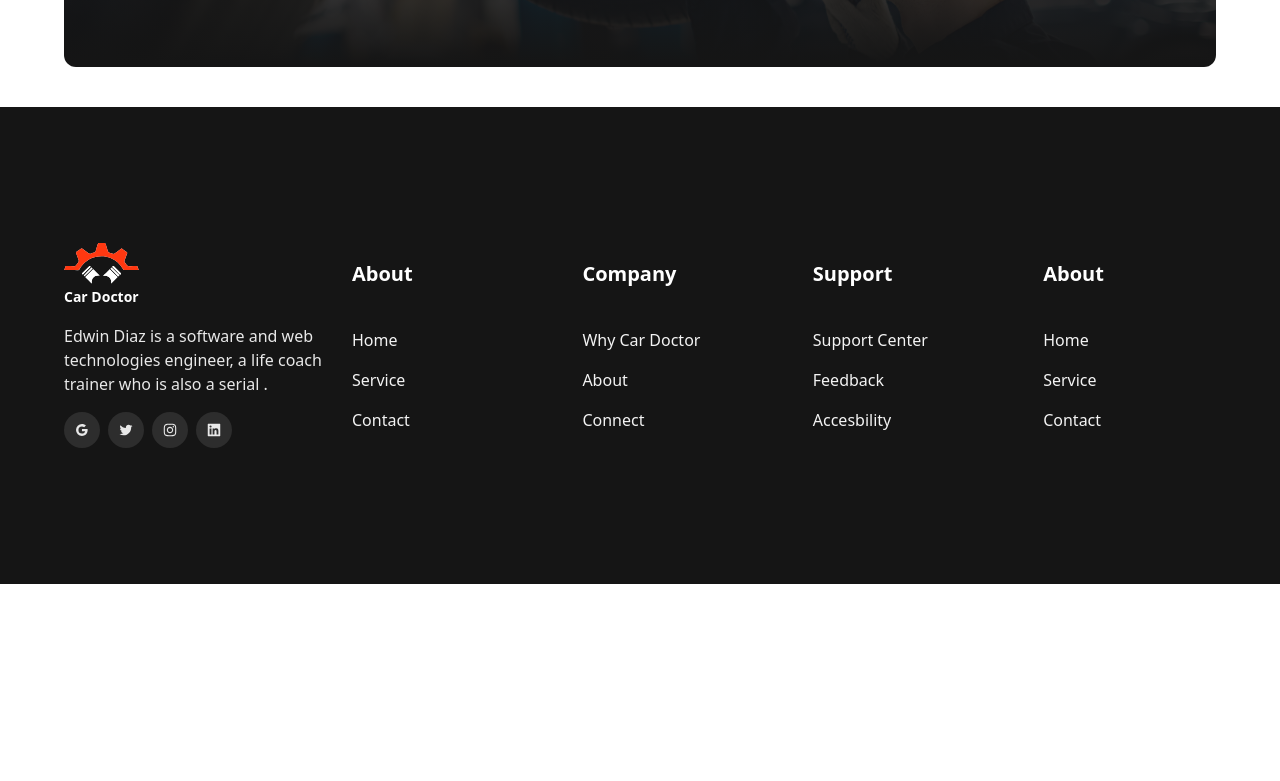
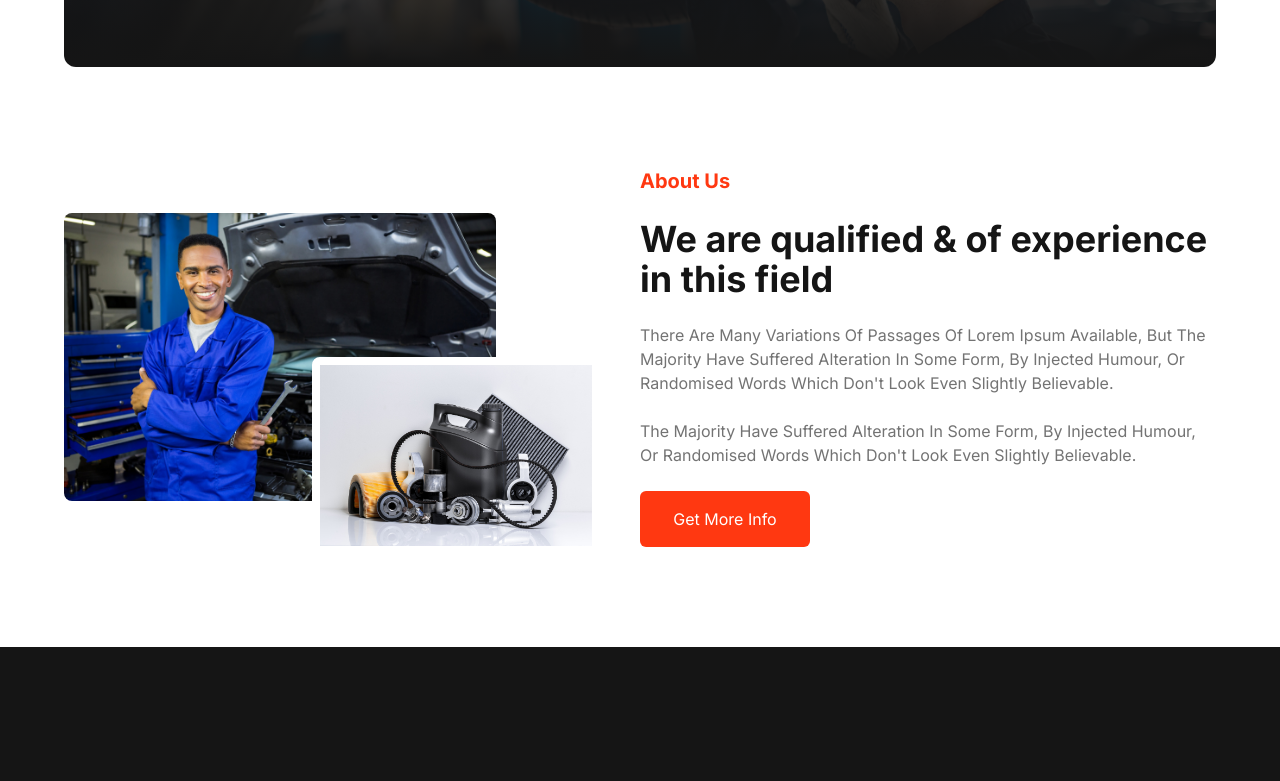
Before and after one commit to Tanjilhossaintamim/car-doctor-client, a React (Vite) app: page / in a window 1280 px wide. Shown: the part 720-1501 px from the top of the page. Before the commit the page ends 1304 px from the top, so only its background shows below. Built offline with nearby package versions, Linux system fonts and the light colour scheme.

Commit message:
compleate about section

```diff
--- /dev/null
+++ b/src/pages/Home/About/About.jsx
@@ -0,0 +1,38 @@
+import person from "../../../assets/images/about_us/person.jpg";
+import parts from "../../../assets/images/about_us/parts.jpg";
+const About = () => {
+  return (
+    <div className="flex flex-col lg:flex-row items-center my-10 min-h-[500px] px-4 lg:px-0">
+      <div className="lg:w-1/2 relative">
+        <img src={person} alt="" className="w-3/4 rounded-lg" />
+        <img
+          src={parts}
+          alt=""
+          className="w-1/2 absolute right-10 top-1/2 border-8 rounded-lg border-white"
+        />
+      </div>
+      <div className="lg:w-1/2 flex flex-col space-y-6">
+        <h3 className="text-xl font-bold text-color-orange">About Us</h3>
+        <h1 className="text-4xl text-color-dark-1 font-bold">
+          We are qualified & of experience in this field
+        </h1>
+        <p className="text-base text-color-dark-3 capitalize">
+          There are many variations of passages of Lorem Ipsum available, but
+          the majority have suffered alteration in some form, by injected
+          humour, or randomised words which don&apos;t look even slightly
+          believable.{" "}
+        </p>
+        <p className="text-base text-color-dark-3 capitalize">
+          the majority have suffered alteration in some form, by injected
+          humour, or randomised words which don&apos;t look even slightly
+          believable.
+        </p>
+        <button className="w-[170px] h-14 rounded-md bg-color-orange text-white ">
+          Get More Info
+        </button>
+      </div>
+    </div>
+  );
+};
+
+export default About;
--- a/src/pages/Home/Home.jsx
+++ b/src/pages/Home/Home.jsx
@@ -1,9 +1,11 @@
+import About from "./About/About";
 import Banner from "./Banner/Banner";
 
 const Home = () => {
   return (
     <div>
       <Banner />
+      <About />
     </div>
   );
 };
--- a/tailwind.config.js
+++ b/tailwind.config.js
@@ -12,6 +12,7 @@ export default {
       colors: {
         'color-dark-1': "#151515",
         'color-dark-2': "#444",
+        'color-dark-3': "#737373",
         'color-dark-6': "#E8E8E8",
         'color-dark-7': "#2D2D2D",
         'color-dark-8': "#F3F3F3",
```
